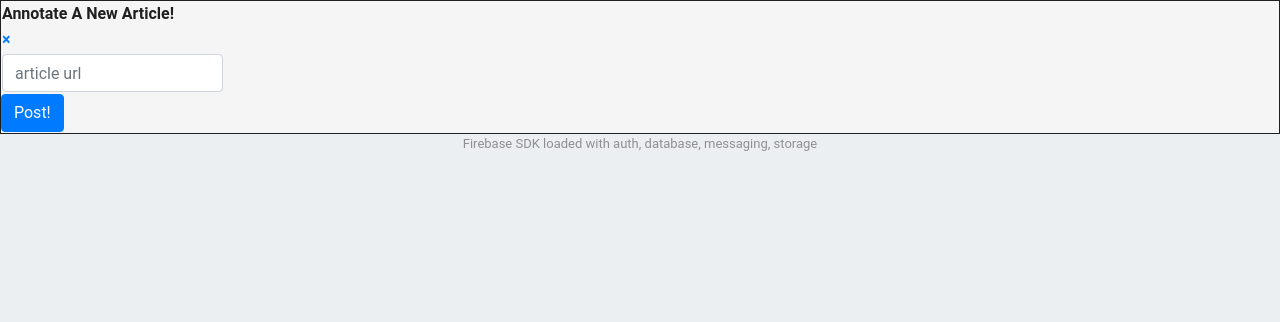
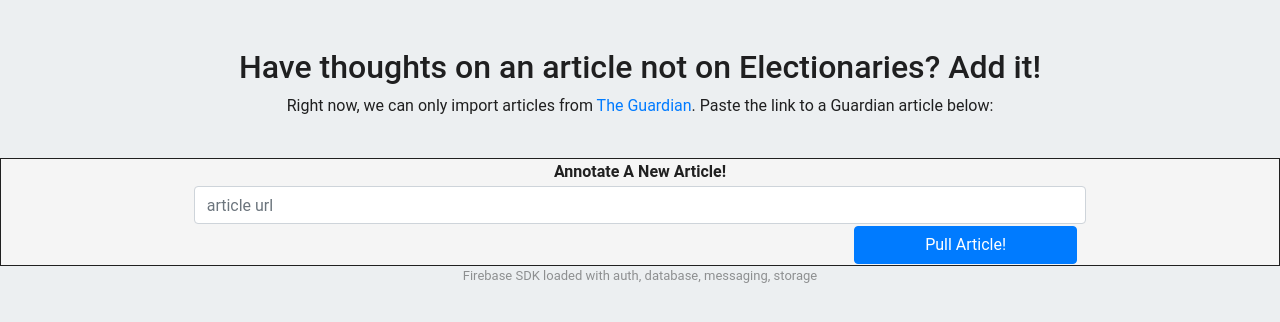
Before and after one commit to Hlotfy/Electionaries, a plain HTML site: page public/import_article.html in a window 1280 px wide. Drawn offline with nearby package versions, Linux system fonts and the light colour scheme.

Commit message:
updated annotation functionality

```diff
--- a/public/import_article.html
+++ b/public/import_article.html
@@ -37,20 +37,28 @@
     #message, #message a { box-shadow: 0 1px 3px rgba(0,0,0,0.12), 0 1px 2px rgba(0,0,0,0.24); }
     #load { color: rgba(0,0,0,0.4); text-align: center; font-size: 13px; }
     #singlePostDiv {background-color: grey; padding: 5px; margin: 3px;}
+    button[type=button] {
+      width: 25%;
+      margin-right: 1%;
+      margin-left:auto;
+    }
+    table.center {
+      width: 70%;
+      margin-left: 15%;
+      margin-right: 15%;
+
+    }
     .annote_menu {
         background-color: whitesmoke;
         border: solid;
         border-width: thin;
         position: relative;
         width: 100%;
-        /* margin-left: -280px; */
         font-size: 1em;
         font-weight: 700;
         overflow: auto;
+        display: flex;
 
-        display: flex;
-        align-items: center;
-        /* z-index: 50; */
     }
     @media (max-width: 600px) {
       body, #message { margin-top: 0; background: white; box-shadow: none; }
@@ -58,36 +66,41 @@
     }
     button {
       border: none;
-      /* background-color:#ECEFF1; */
     }
   </style>
 </head>
 
-<body>
-
+<body style="text-align:center;">
+    <br>
+    <br>
+    <h2>Have thoughts on an article not on Electionaries? Add it!</h2>
+    <!-- <br> -->
+    <p>Right now, we can only import articles from <a href="https://www.theguardian.com/us">The Guardian</a>. Paste the link to a Guardian article below:</p>
+    <br>
     <div class="annote_menu">
 
-      <table id = "annote_input">
-          <th>
+      <table class="center" id = "annote_input">
+          <th style="text-align:center;">
               Annotate A New Article!
           </th>
         <tr>
-          <td>
-              <a href="javascript:void(0)" class="closebtn" onclick="closeNav()">&times;</a>
-          </td>
         </tr>
         <tr>
             <td >
-                <input style="width:90%;" type="text" id="annotationInput" class="form-control" placeholder="article url" aria-label="article url" aria-describedby="button-addon2">
+                <input type="text" id="annotationInput" class="form-control" placeholder="article url" aria-label="article url" aria-describedby="button-addon2">
             </td>
         </tr>
         <tr>
             <td>
                 <div class="input-group-append">
-                    <button id="post-btn" onclick="getArticle()" class="btn btn-primary" type="button" id="button-addon2">Post!</button>
+                    <button id="post-btn" onclick="getArticle()" class="btn btn-primary" type="button" id="button-addon2">Pull Article!</button>
                 </div>
             </td>
         </tr>
+        <tr>
+            <br>
+        </tr>
+
         <tr id="new_article_link"></tr>
 
     </table>
```
Also changed, not shown: 3 other files.
